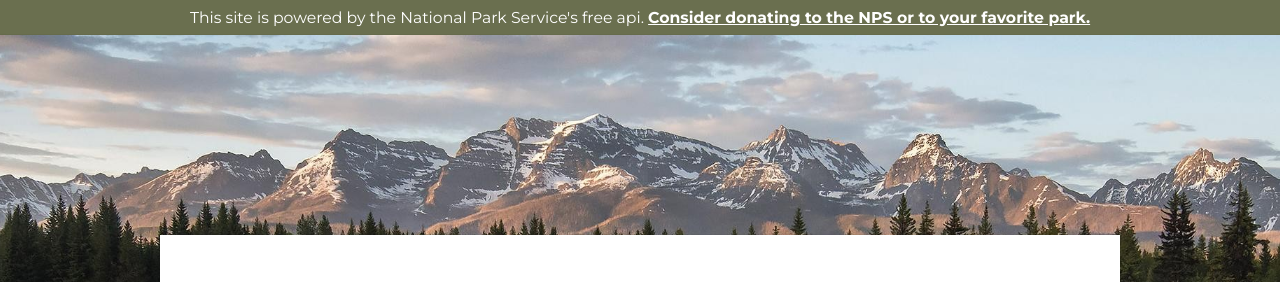
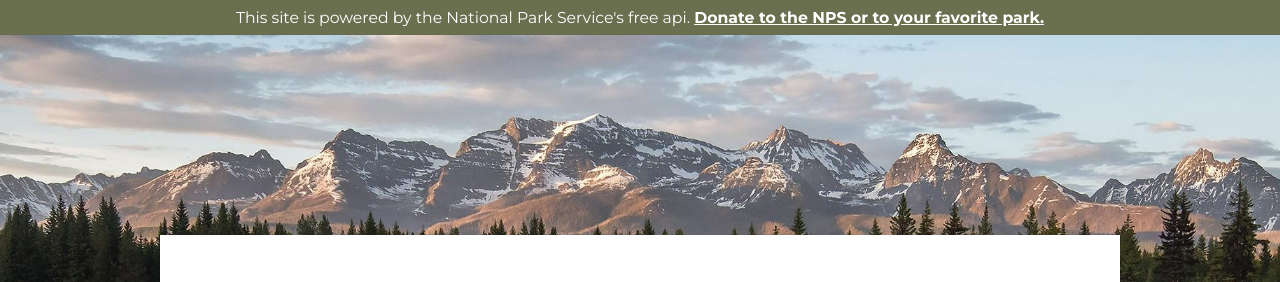
Before and after one commit to ajfryer/national-park-search, a plain HTML site: page index.html in a window 1280 px wide. Shown: the top 282 px of the page. Drawn offline with nearby package versions, Linux system fonts and the light colour scheme.

Commit message:
lang fix

```diff
--- a/index.html
+++ b/index.html
@@ -15,7 +15,7 @@
 
       <div class="donate-banner">
         This site is powered by the National Park Service's free api.&nbsp;
-        <b> <a href="https://www.nps.gov/getinvolved/donate.htm"> Consider donating to the NPS or to your favorite park.</a></b>
+        <b> <a href="https://www.nps.gov/getinvolved/donate.htm"> Donate to the NPS or to your favorite park.</a></b>
       </div>
 
       <header>
```
